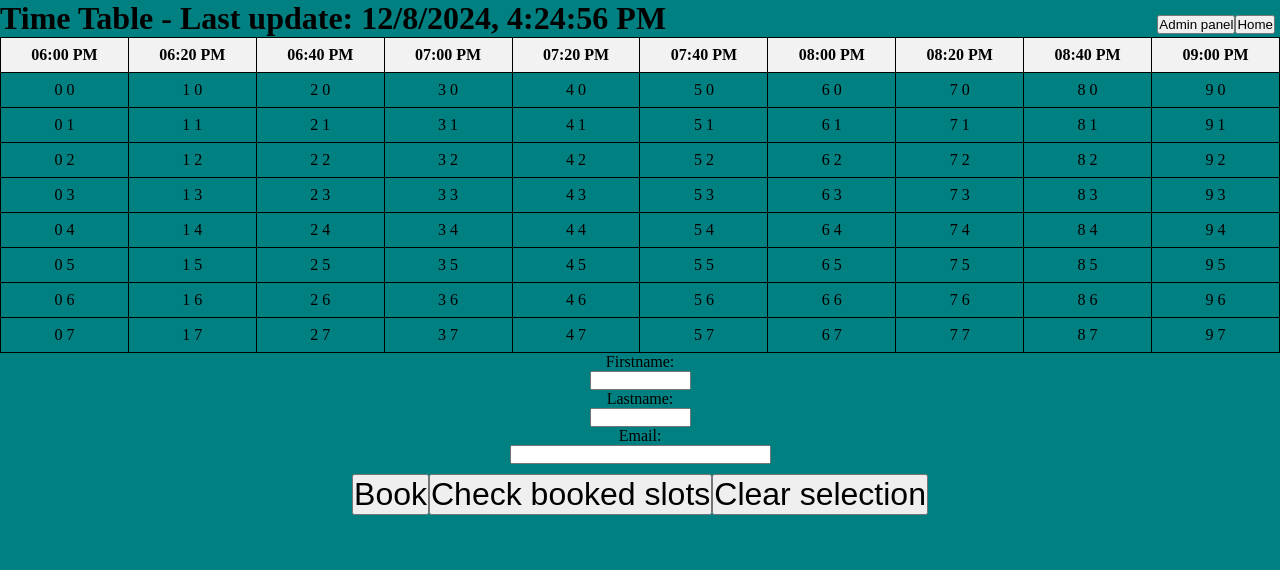
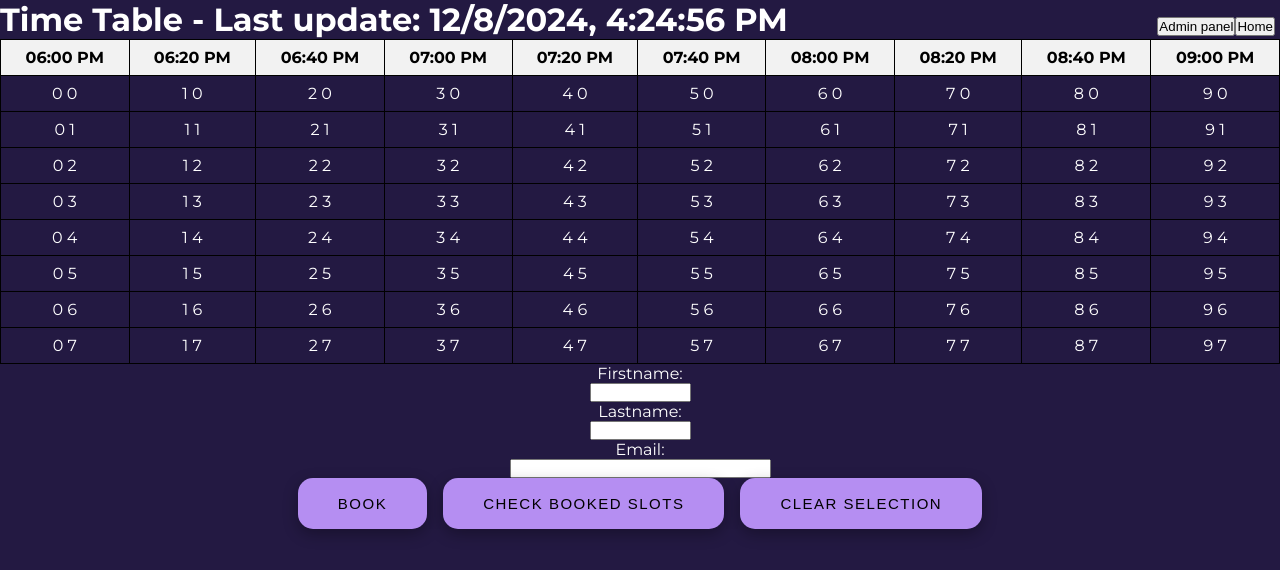
Before and after one commit to thevalleyy/astro-booking-system, a Next.js app: page /table in a window 1280 px wide. Shown: the top 570 px of the page. Built offline with nearby package versions, Linux system fonts and the light colour scheme; no server answers.

Commit message:
Added buttons, changed font and background, WIP

```diff
--- a/pages/index.js
+++ b/pages/index.js
@@ -33,7 +33,7 @@ export default function Home() {
                 <div className="nextToEachOther">
                     <button
                         type="button"
-                        style={{ fontSize: 30, margin: "10px" }}
+                        className="buttonReal"
                         onClick={() => {
                             window.location.href = "./table";
                         }}
@@ -42,7 +42,7 @@ export default function Home() {
                     </button>
                     <button
                         type="button"
-                        style={{ fontSize: 30, margin: "10px" }}
+                        className="buttonReal"
                         onClick={() => {
                             window.open(imprintURL, "_blank");
                         }}
@@ -51,7 +51,7 @@ export default function Home() {
                     </button>
                     <button
                         type="button"
-                        style={{ fontSize: 30, margin: "10px" }}
+                        className="buttonReal"
                         onClick={() => {
                             window.open("https://github.com/thevalleyy/astro-booking-system", "_blank");
                         }}
--- a/pages/table.js
+++ b/pages/table.js
@@ -307,7 +307,7 @@ const TimeTable = () => {
                         <input
                             type="submit"
                             value="Book"
-                            style={{ fontSize: "2em", marginTop: "10px" }}
+                            className="buttonReal"
                             onClick={() => {
                                 document.getElementById("var").textContent = "book";
                             }}
@@ -316,7 +316,7 @@ const TimeTable = () => {
                             type="submit"
                             id="checkUserBookings"
                             value="Check booked slots"
-                            style={{ fontSize: "2em", marginTop: "10px" }}
+                            className="buttonReal"
                             onClick={() => {
                                 document.getElementById("var").textContent = "check";
                             }}
@@ -324,7 +324,7 @@ const TimeTable = () => {
                         <button
                             type="button"
                             id="clearSelection"
-                            style={{ fontSize: "2em", marginTop: "10px" }}
+                            className="buttonReal"
                             onClick={() => {
                                 const clickedSlots = document.getElementsByClassName("clicked");
                                 while (clickedSlots.length > 0) {
--- a/styles/globals.css
+++ b/styles/globals.css
@@ -1,3 +1,6 @@
+/* TEmPORARY, easier to test this way */
+@import url('https://fonts.googleapis.com/css2?family=Montserrat:wght@400;700&display=swap');
+
 /* @font-face {
     font-family: "Windows95";
     src: url("font/windows95.woff2") format("woff2"), url("font/windows95.woff") format("woff");
@@ -13,7 +16,9 @@
 
 html,
 body {
-    background-color: #008081;
+    background-color: #231942;
+    font-family: 'Montserrat', sans-serif;
+    color: #ffffff;
 }
 
 span {
@@ -47,6 +52,7 @@ span {
     flex-direction: row;
     align-items: center;
     justify-content: center;
+    gap: 16px;
 }
 
 .backToHome {
@@ -66,6 +72,7 @@ span {
     padding: 8px;
     text-align: center;
     background-color: #f2f2f2;
+    color: #000000; /* temporarily set to standard black */
 }
 
 .slot {
@@ -76,15 +83,15 @@ span {
 }
 
 .clicked {
-    background-color: #00ff00;
+    background-color: #6cf86c;
 }
 
 .booked {
-    background-color: #ff0000;
+    background-color: #ff5f5f;
 }
 
 .bookedByClient {
-    background-color: #0000ff;
+    background-color: #8686f3;
 }
 
 .buttonList {
@@ -143,3 +150,42 @@ span {
 .closebtn:hover {
     color: black;
 }
+
+/* Added new css elements instead of replacing old ones for now */
+
+.buttonReal {
+    padding: 17px 40px;
+    border-radius: 15px;
+    cursor: pointer;
+    border: 0;
+    background-color: #b58ef2;
+    box-shadow: 0 5px 15px rgba(0, 0, 0, 0.3);
+    letter-spacing: 1.5px;
+    text-transform: uppercase;
+    font-size: 15px;
+    transition: all 0.3s ease;
+}
+
+.buttonReal:hover {
+    background-color: #b58ef2;
+    color: hsl(0, 0%, 100%);
+    box-shadow: 0 6px 20px rgba(0, 0, 0, 0.4);
+}
+
+.buttonReal:active {
+    background-color: #b58ef2;
+    color: hsl(0, 0%, 100%);
+    box-shadow: 0 2px 5px rgba(0, 0, 0, 0.3);
+    transition: 100ms;
+}
+
+
+/* Phones, and other vertical devices */
+@media (max-width: 768px) {
+    .nextToEachOther {
+        display: flex;
+        flex-direction: column;
+        align-items: center;
+        justify-content: center;
+    }
+}
```
